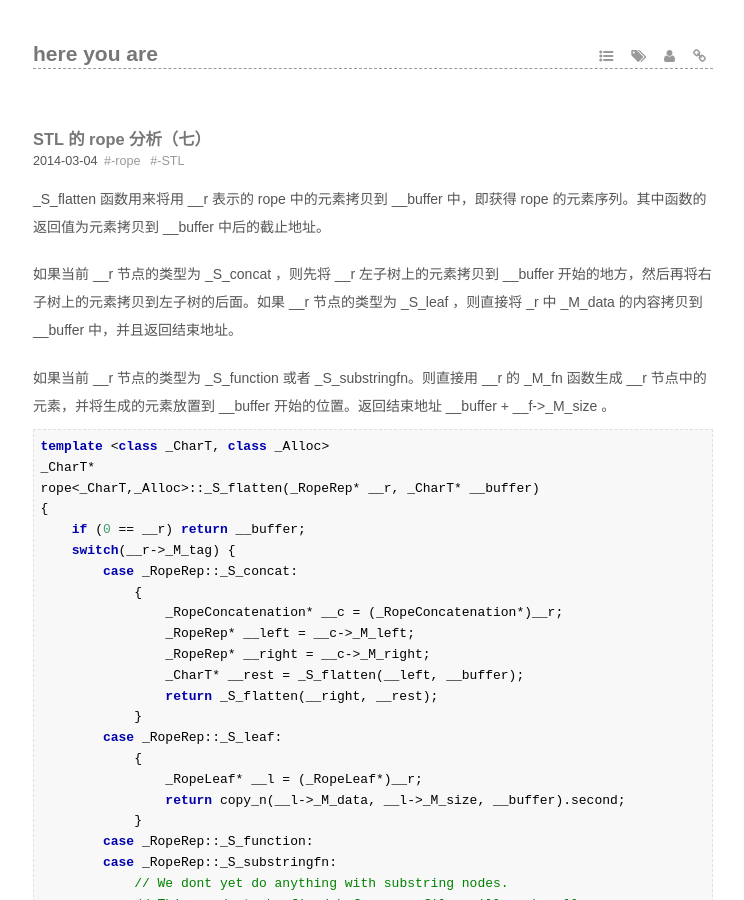
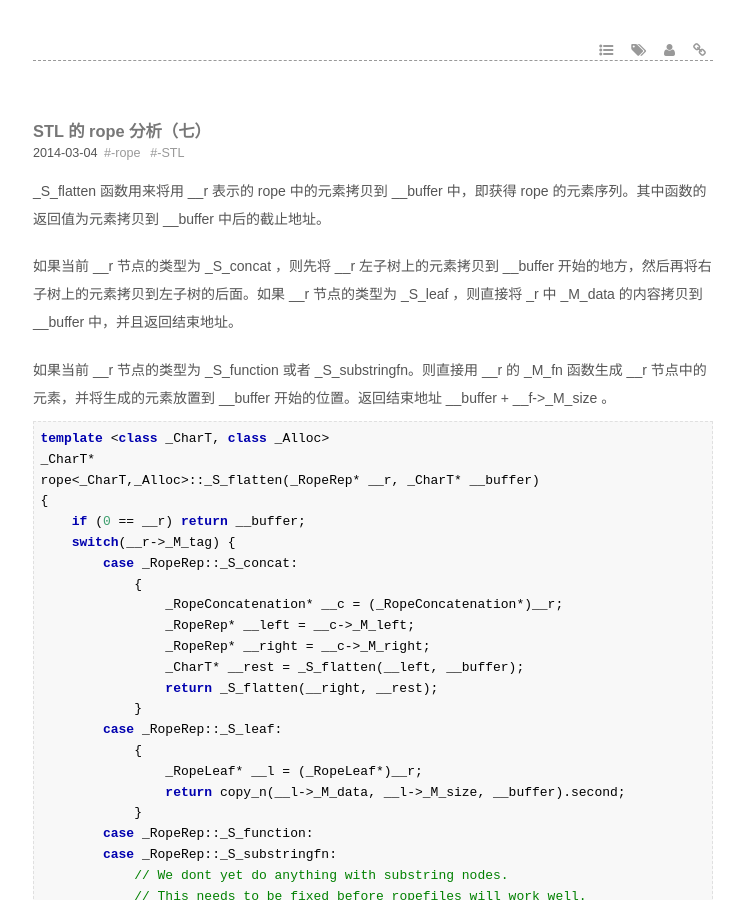
Before and after one commit to wujiantao/wujiantao.github.com, a Jekyll site: the page built from index.markdown, in a window 1280 px wide and 900 px high. Shown: the whole window, without its empty margins (267-1011 px from the left). Built offline with Jekyll 4.4.1, drawn with Linux system fonts in a browser that asks for light colours; some web fonts are replaced; Markdown is read by kramdown in place of the engine named in the settings.

Commit message:
Update _config.yml

```diff
--- a/_config.yml
+++ b/_config.yml
@@ -1,5 +1,5 @@
 markdown: rdiscount
 pygments: true
 permalink: /:year/:month/:day/:title.html
-name: "here you are"
+name: ""
 markdown: rdiscount
```
